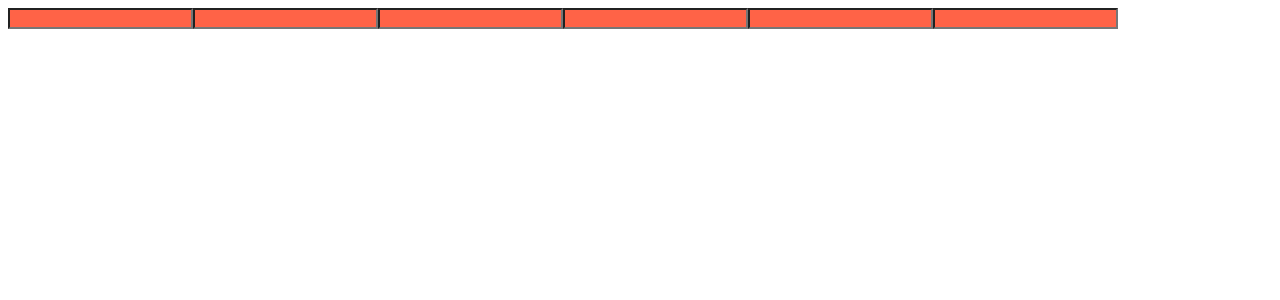
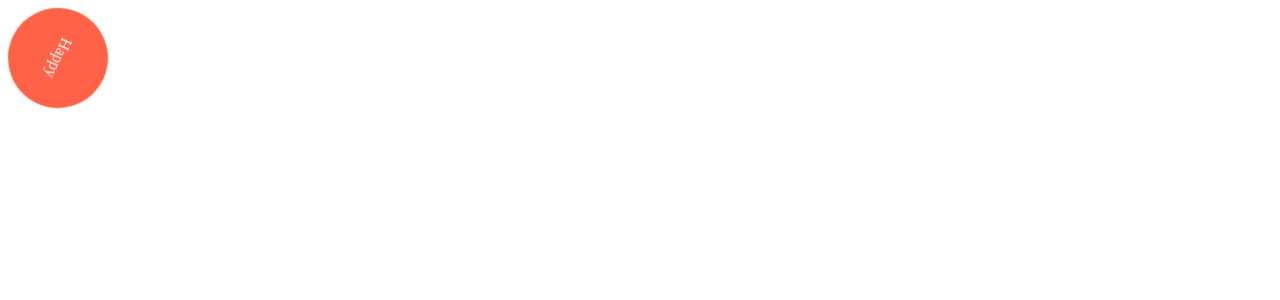
Before and after one commit to WithYourLanguage/resat-master-class, a React (Create React App) app: page / in a window 1280 px wide. Shown: the top 300 px of the page. Built offline with nearby package versions, Linux system fonts and the light colour scheme.

Commit message:
2.4 styled-components로 애니메이션 만들기
2.4강의에서는 styled-components로 애니메이션 만드는 방법에 대해 배웠음.
  그 이외에도 &을 이용해 :hover과 같은 속성을 이용하는 방법도 같이
  배웠음

```diff
--- a/src/App.js
+++ b/src/App.js
@@ -1,21 +1,46 @@
-import styled from "styled-components";
+import styled, { keyframes } from "styled-components";
 
 const Father = styled.div`
   display: flex;
 `;
-const Input = styled.input.attrs({ required: true })`
+
+const rotationAnimation = keyframes`
+  0% {
+    transform: rotate(0deg);
+    border-radius: 20px;
+  }
+  50% {
+    border-radius: 100px;
+
+  }
+  100% {
+    transform: rotate(360deg);
+    border-radius: 20px;
+  }
+`;
+
+const Box = styled.div`
+  height: 100px;
+  width: 100px;
   background-color: tomato;
+  display: flex;
+  justify-content: center;
+  align-items: center;
+  animation: ${rotationAnimation} 1.5s linear infinite;
+  span {
+    color: white;
+    &:hover {
+      font-size: 30px;
+    }
+  }
 `;
 
 function App() {
   return (
     <Father>
-      <Input />
-      <Input />
-      <Input />
-      <Input />
-      <Input />
-      <Input />
+      <Box>
+        <span>Happy </span>
+      </Box>
     </Father>
   );
 }
```
